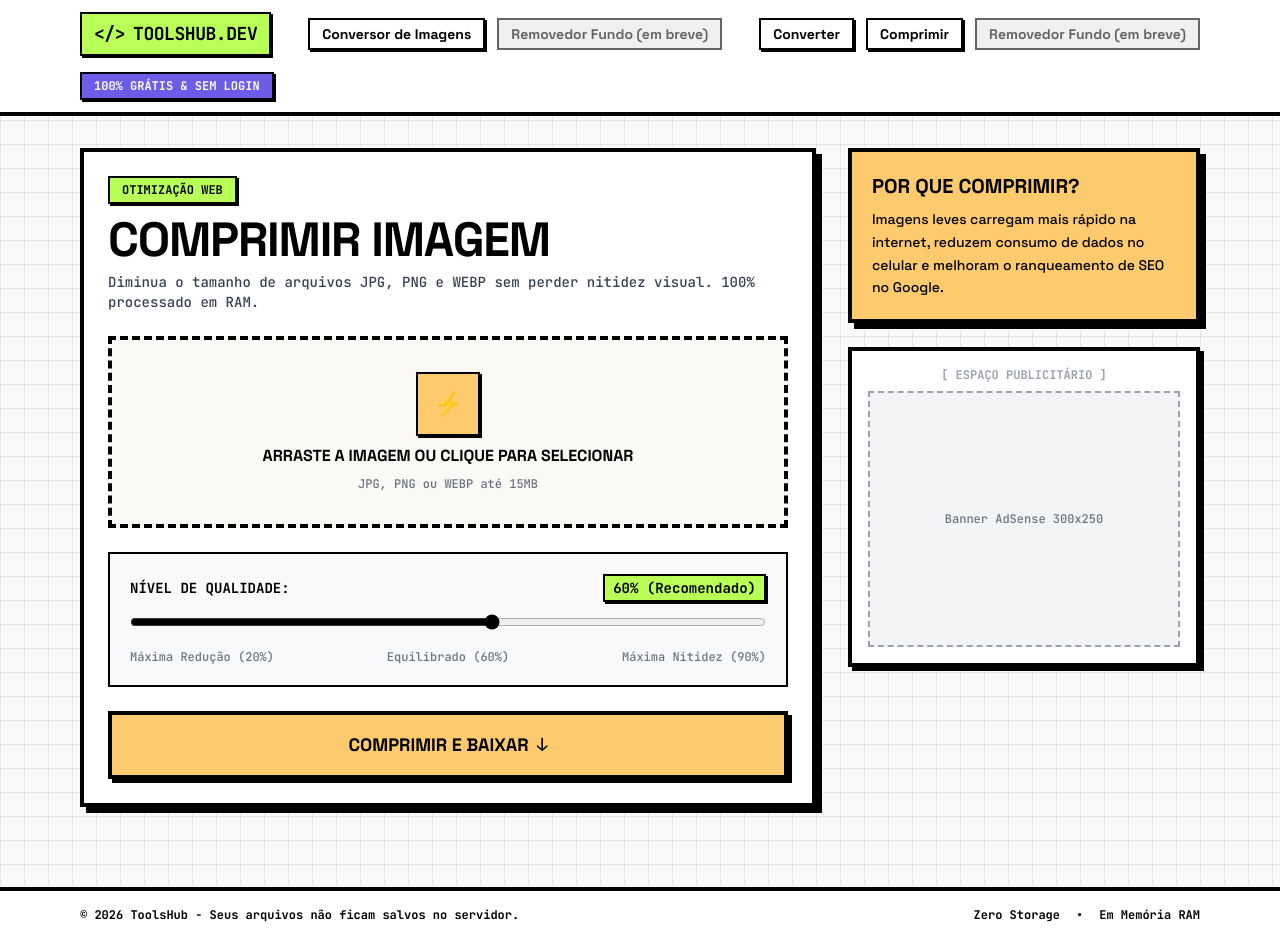
After one commit to leobrda/tools, a Django app: page /comprimir/ in a window 1280 px wide. The commit adds this page. Run offline with Django 5.2, Linux system fonts and the light colour scheme; some libraries are stand-ins or nearby versions.

Commit message:
feat: add image compressor tool with dynamic quality slider

```diff
--- a/templates/base.html
+++ b/templates/base.html
@@ -58,6 +58,12 @@
         <span class="px-3 py-1 bg-gray-200 border-2 border-black opacity-60 cursor-not-allowed">Removedor Fundo (em breve)</span>
       </nav>
 
+      <nav class="flex items-center gap-3 text-sm font-bold">
+        <a href="{% url 'converter_view' %}" class="px-3 py-1 bg-white border-2 border-black shadow-neo-sm hover:bg-neoGreen transition-all">Converter</a>
+        <a href="{% url 'comprimir_view' %}" class="px-3 py-1 bg-white border-2 border-black shadow-neo-sm hover:bg-neoYellow transition-all">Comprimir</a>
+        <span class="px-3 py-1 bg-gray-200 border-2 border-black opacity-60 cursor-not-allowed">Removedor Fundo (em breve)</span>
+      </nav>
+
       <div>
         <span class="inline-block px-3 py-1 bg-neoPurple text-white border-2 border-black shadow-neo-sm font-mono text-xs font-bold uppercase">
           100% Grátis &amp; Sem Login
--- /dev/null
+++ b/templates/tools/image_compressor.html
@@ -0,0 +1,124 @@
+{% extends 'base.html' %}
+
+{% block title %}Compressor de Imagens Grátis - ToolsHub{% endblock %}
+
+{% block content %}
+<div class="grid grid-cols-1 lg:grid-cols-12 gap-8 items-start">
+
+  <!-- Coluna Principal -->
+  <div class="lg:col-span-8 bg-white border-4 border-black p-6 shadow-neo-lg">
+
+    <div class="inline-block px-3 py-1 bg-neoGreen border-2 border-black shadow-neo-sm font-mono text-xs font-bold uppercase mb-3">
+      Otimização Web
+    </div>
+
+    <h1 class="text-3xl md:text-5xl font-black uppercase tracking-tight mb-2">
+      Comprimir Imagem
+    </h1>
+    <p class="font-mono text-sm text-gray-700 mb-6">
+      Diminua o tamanho de arquivos JPG, PNG e WEBP sem perder nitidez visual. 100% processado em RAM.
+    </p>
+
+    <form id="compressForm" action="{% url 'comprimir_view' %}" method="POST" enctype="multipart/form-data" class="space-y-6">
+      {% csrf_token %}
+
+      <!-- Drop Zone -->
+      <div id="dropZone" class="border-4 border-dashed border-black bg-[#FAF9F6] p-8 text-center cursor-pointer transition-all hover:bg-yellow-50 relative">
+        <input type="file" name="imagem" id="fileInput" accept="image/png,image/jpeg,image/webp" class="absolute inset-0 w-full h-full opacity-0 cursor-pointer" required>
+
+        <div class="space-y-2 pointer-events-none">
+          <div class="w-16 h-16 mx-auto bg-neoYellow border-2 border-black shadow-neo-sm flex items-center justify-center font-black text-2xl">
+            ⚡
+          </div>
+          <p class="text-base font-bold uppercase" id="dropText">Arraste a imagem ou clique para selecionar</p>
+          <p class="font-mono text-xs text-gray-500">JPG, PNG ou WEBP até 15MB</p>
+        </div>
+      </div>
+
+      <!-- Arquivo Selecionado -->
+      <div id="fileInfo" class="hidden p-4 bg-gray-100 border-2 border-black flex items-center justify-between">
+        <div class="font-mono text-xs font-bold truncate pr-4">
+          <span class="text-gray-500">Arquivo:</span> <span id="fileNameDisplay" class="text-black"></span>
+        </div>
+        <button type="button" id="removeFileBtn" class="px-2 py-1 bg-neoPink border-2 border-black shadow-neo-sm text-xs font-bold hover:translate-x-0.5 hover:translate-y-0.5 hover:shadow-none">
+          Remover
+        </button>
+      </div>
+
+      <!-- Slider de Qualidade / Nível de Compressão -->
+      <div class="p-5 border-2 border-black bg-[#F8F9FA] space-y-3">
+        <div class="flex justify-between items-center font-mono font-bold text-sm">
+          <span>NÍVEL DE QUALIDADE:</span>
+          <span id="qualidadeLabel" class="px-2 py-0.5 bg-neoGreen border-2 border-black shadow-neo-sm">60% (Recomendado)</span>
+        </div>
+
+        <input type="range" name="qualidade" id="qualidadeInput" min="20" max="90" value="60" step="5" class="w-full accent-black cursor-pointer">
+
+        <div class="flex justify-between font-mono text-xs text-gray-500">
+          <span>Máxima Redução (20%)</span>
+          <span>Equilibrado (60%)</span>
+          <span>Máxima Nitidez (90%)</span>
+        </div>
+      </div>
+
+      <!-- Botão Submit -->
+      <button type="submit" class="w-full py-4 bg-neoYellow text-black font-black uppercase text-lg border-4 border-black shadow-neo hover:translate-x-1 hover:translate-y-1 hover:shadow-none transition-all flex items-center justify-center gap-2">
+        <span>Comprimir e Baixar</span>
+        <span class="font-mono">↓</span>
+      </button>
+    </form>
+  </div>
+
+  <!-- Sidebar Informativa + Anúncio -->
+  <div class="lg:col-span-4 space-y-6">
+    <div class="bg-neoYellow border-4 border-black p-5 shadow-neo-lg">
+      <h3 class="font-black text-xl uppercase mb-2">Por que comprimir?</h3>
+      <p class="text-sm font-medium leading-relaxed">
+        Imagens leves carregam mais rápido na internet, reduzem consumo de dados no celular e melhoram o ranqueamento de SEO no Google.
+      </p>
+    </div>
+
+    <!-- Espaço reservado para o banner AdSense -->
+    <div class="bg-white border-4 border-black p-4 shadow-neo text-center">
+      <span class="font-mono text-xs font-bold text-gray-400 block mb-2">[ ESPAÇO PUBLICITÁRIO ]</span>
+      <div class="w-full h-64 bg-gray-100 border-2 border-dashed border-gray-400 flex items-center justify-center font-mono text-xs text-gray-500">
+        Banner AdSense 300x250
+      </div>
+    </div>
+  </div>
+
+</div>
+
+<script>
+  const fileInput = document.getElementById('fileInput');
+  const dropZone = document.getElementById('dropZone');
+  const fileInfo = document.getElementById('fileInfo');
+  const fileNameDisplay = document.getElementById('fileNameDisplay');
+  const removeFileBtn = document.getElementById('removeFileBtn');
+  const qualidadeInput = document.getElementById('qualidadeInput');
+  const qualidadeLabel = document.getElementById('qualidadeLabel');
+
+  fileInput.addEventListener('change', () => {
+    if (fileInput.files.length > 0) {
+      fileNameDisplay.textContent = fileInput.files[0].name;
+      fileInfo.classList.remove('hidden');
+      dropZone.classList.add('bg-green-50', 'border-neoGreen');
+    }
+  });
+
+  removeFileBtn.addEventListener('click', () => {
+    fileInput.value = '';
+    fileInfo.classList.add('hidden');
+    dropZone.classList.remove('bg-green-50', 'border-neoGreen');
+  });
+
+  qualidadeInput.addEventListener('input', (e) => {
+    const val = e.target.value;
+    let label = `${val}%`;
+    if (val == 60) label += " (Recomendado)";
+    else if (val <= 35) label += " (Arquivo bem leve)";
+    else if (val >= 80) label += " (Alta nitidez)";
+    qualidadeLabel.textContent = label;
+  });
+</script>
+{% endblock %}
--- a/tools/urls.py
+++ b/tools/urls.py
@@ -1,6 +1,7 @@
 from django.urls import path
-from .views import converter_view
+from .views import converter_view, comprimir_view
 
 urlpatterns = [
     path('', converter_view, name='converter_view'),
+    path('comprimir/', comprimir_view, name='comprimir_view'),
 ]
--- a/tools/views.py
+++ b/tools/views.py
@@ -57,3 +57,66 @@ def converter_view(request):
 
         except Exception as e:
             return HttpResponseBadRequest(f"Falha ao processar arquivo: {str(e)}")
+
+
+def comprimir_view(request):
+    if request.method == 'GET':
+        return render(request, 'tools/image_compressor.html')
+
+    if request.method == 'POST':
+        arquivo = request.FILES.get('imagem')
+        # Nível de compressão: padrão 60% de qualidade
+        qualidade = int(request.POST.get('qualidade', 60))
+
+        # Trava para garantir valor válido entre 10 e 95
+        qualidade = max(10, min(95, qualidade))
+
+        if not arquivo:
+            return HttpResponseBadRequest("Nenhum arquivo enviado.")
+
+        try:
+            img = Image.open(arquivo)
+            formato_original = img.format if img.format else 'JPEG'
+
+            # Se for formato não suportado diretamente para compressão com lossy, padroniza JPEG
+            if formato_original not in ('JPEG', 'PNG', 'WEBP'):
+                formato_original = 'JPEG'
+
+            buffer_saida = io.BytesIO()
+
+            # Lógica de compressão por formato mantendo o tipo original
+            if formato_original == 'JPEG':
+                if img.mode != 'RGB':
+                    img = img.convert('RGB')
+                img.save(buffer_saida, format='JPEG', quality=qualidade, optimize=True)
+                mime_type = 'image/jpeg'
+                extensao = 'jpg'
+
+            elif formato_original == 'WEBP':
+                img.save(buffer_saida, format='WEBP', quality=qualidade, method=6)
+                mime_type = 'image/webp'
+                extensao = 'webp'
+
+            elif formato_original == 'PNG':
+                # PNG é lossless; reduzimos convertendo para paleta de cores adaptativa (P) se solicitado, ou otimizamos
+                if img.mode != 'RGBA':
+                    img = img.convert('RGB')
+                # Quantização para reduzir drasticamente o peso mantendo PNG
+                if qualidade < 70:
+                    img_otimizada = img.quantize(colors=128, method=2)
+                    img_otimizada.save(buffer_saida, format='PNG', optimize=True)
+                else:
+                    img.save(buffer_saida, format='PNG', optimize=True)
+                mime_type = 'image/png'
+                extensao = 'png'
+
+            buffer_saida.seek(0)
+            nome_original = arquivo.name.rsplit('.', 1)[0]
+            nome_download = f"{nome_original}_comprimido.{extensao}"
+
+            response = HttpResponse(buffer_saida.getvalue(), content_type=mime_type)
+            response['Content-Disposition'] = f'attachment; filename="{nome_download}"'
+            return response
+
+        except Exception as e:
+            return HttpResponseBadRequest(f"Erro ao comprimir imagem: {str(e)}")
```
